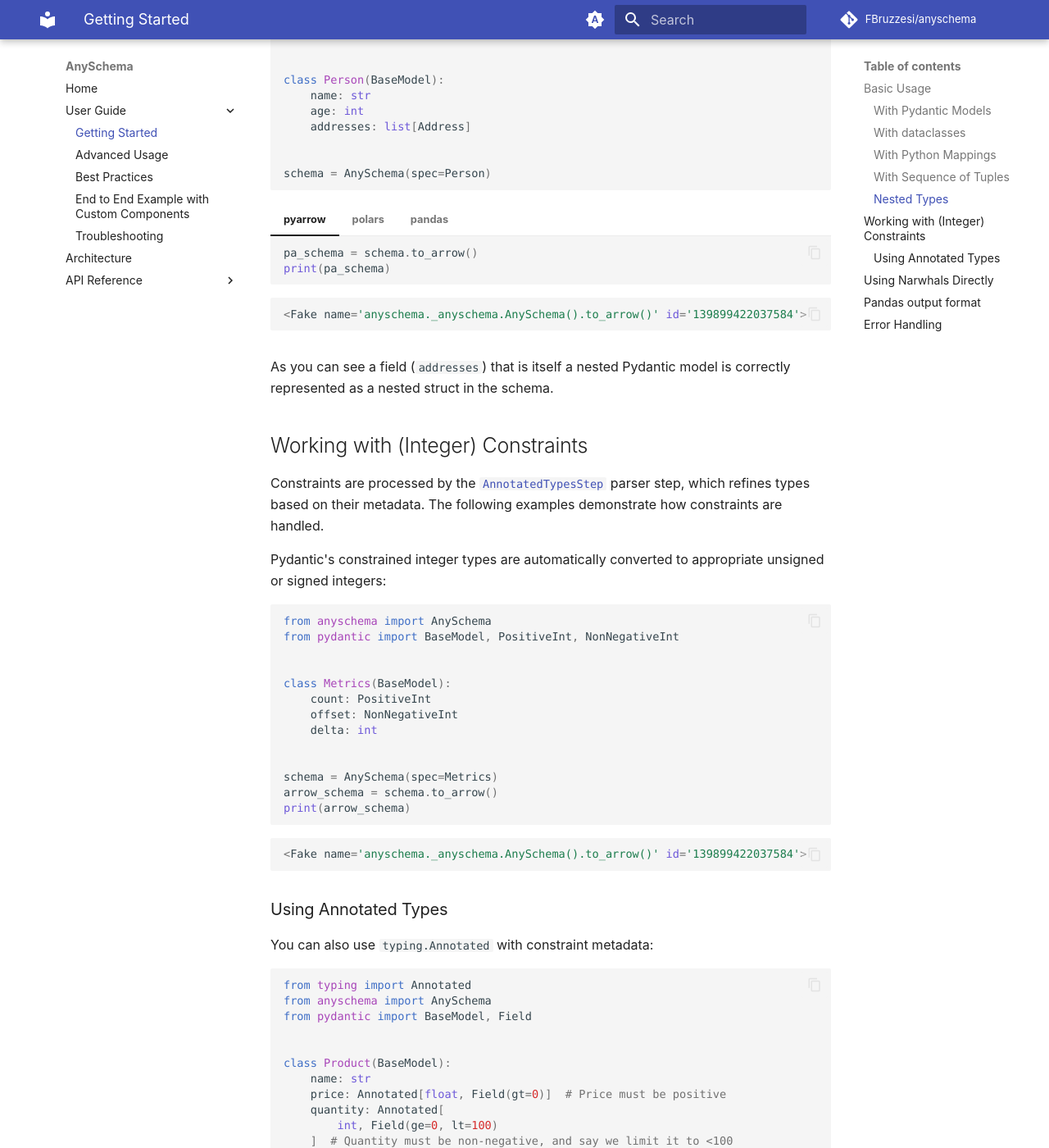
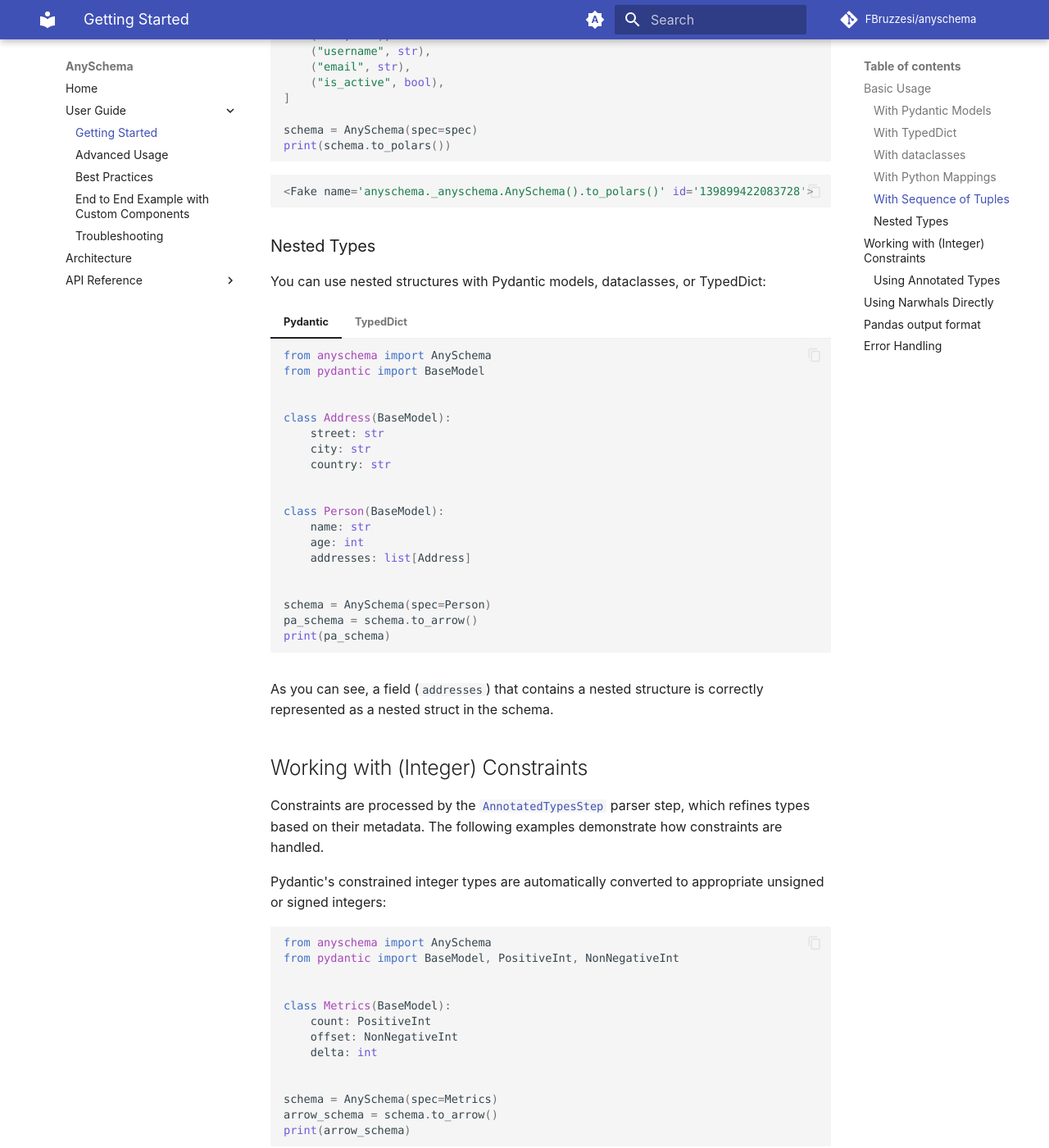
Before and after one commit to FBruzzesi/anyschema, an MkDocs documentation site: the page built from docs/user-guide/getting-started.md, in a window 1280 px wide and 1400 px high, scrolled down 2418 px. Shown: the whole window at 82% size. Built offline with MkDocs 1.6.1 and Material for MkDocs 9.7.7, drawn with Linux system fonts in a browser that asks for light colours; comment, search, counter and statistics services are not loaded; some of the changed text lies outside the part shown.

Commit message:
feat: Add `TypedDict` spec support (#47)

````diff
--- a/docs/user-guide/getting-started.md
+++ b/docs/user-guide/getting-started.md
@@ -45,6 +45,26 @@
     ```python exec="true" source="above" result="python" session="basic-pydantic"
     print(schema.to_pandas())
     ```
+
+### With TypedDict
+
+You can use `TypedDict` for a lightweight way to define typed structures:
+
+```python exec="true" source="above" result="python" session="basic-typeddict"
+from anyschema import AnySchema
+from typing_extensions import TypedDict
+
+
+class User(TypedDict):
+    id: int
+    username: str
+    email: str
+    is_active: bool
+
+
+schema = AnySchema(spec=User)
+print(schema.to_arrow())
+```
 
 ### With dataclasses
 
@@ -105,49 +125,58 @@
 
 ### Nested Types
 
-```python exec="true" source="above" session="nested"
-from anyschema import AnySchema
-from pydantic import BaseModel
+You can use nested structures with Pydantic models, dataclasses, or TypedDict:
+
+=== "Pydantic"
+
+    ```python exec="true" source="above" session="nested-pydantic"
+    from anyschema import AnySchema
+    from pydantic import BaseModel
 
 
-class Address(BaseModel):
-    street: str
-    city: str
-    country: str
+    class Address(BaseModel):
+        street: str
+        city: str
+        country: str
 
 
-class Person(BaseModel):
-    name: str
-    age: int
-    addresses: list[Address]
+    class Person(BaseModel):
+        name: str
+        age: int
+        addresses: list[Address]
 
 
-schema = AnySchema(spec=Person)
-```
-
-=== "pyarrow"
-
-    ```python exec="true" source="above" result="python" session="nested"
+    schema = AnySchema(spec=Person)
     pa_schema = schema.to_arrow()
     print(pa_schema)
     ```
 
-=== "polars"
+=== "TypedDict"
 
-    ```python exec="true" source="above" result="python" session="nested"
-    pl_schema = schema.to_polars()
-    print(pl_schema)
+    ```python exec="true" source="above" result="python" session="nested-typeddict"
+    from anyschema import AnySchema
+    from typing_extensions import TypedDict
+
+
+    class Address(TypedDict):
+        street: str
+        city: str
+        country: str
+
+
+    class Person(TypedDict):
+        name: str
+        age: int
+        addresses: list[Address]
+
+
+    schema = AnySchema(spec=Person)
+    pa_schema = schema.to_arrow()
+    print(pa_schema)
     ```
 
-=== "pandas"
-
-    ```python exec="true" source="above" result="python" session="nested"
-    pd_schema = schema.to_pandas()
-    print(pd_schema)
-    ```
-
-As you can see a field (`addresses`) that is itself a nested Pydantic model is correctly represented as a nested struct
-in the schema.
+As you can see, a field (`addresses`) that contains a nested structure is correctly represented as a nested struct in
+the schema.
 
 ## Working with (Integer) Constraints
 
````
Also changed, not shown: README.md (+2 -2 lines), docs/index.md (+6 -1 lines), 8 other files.
